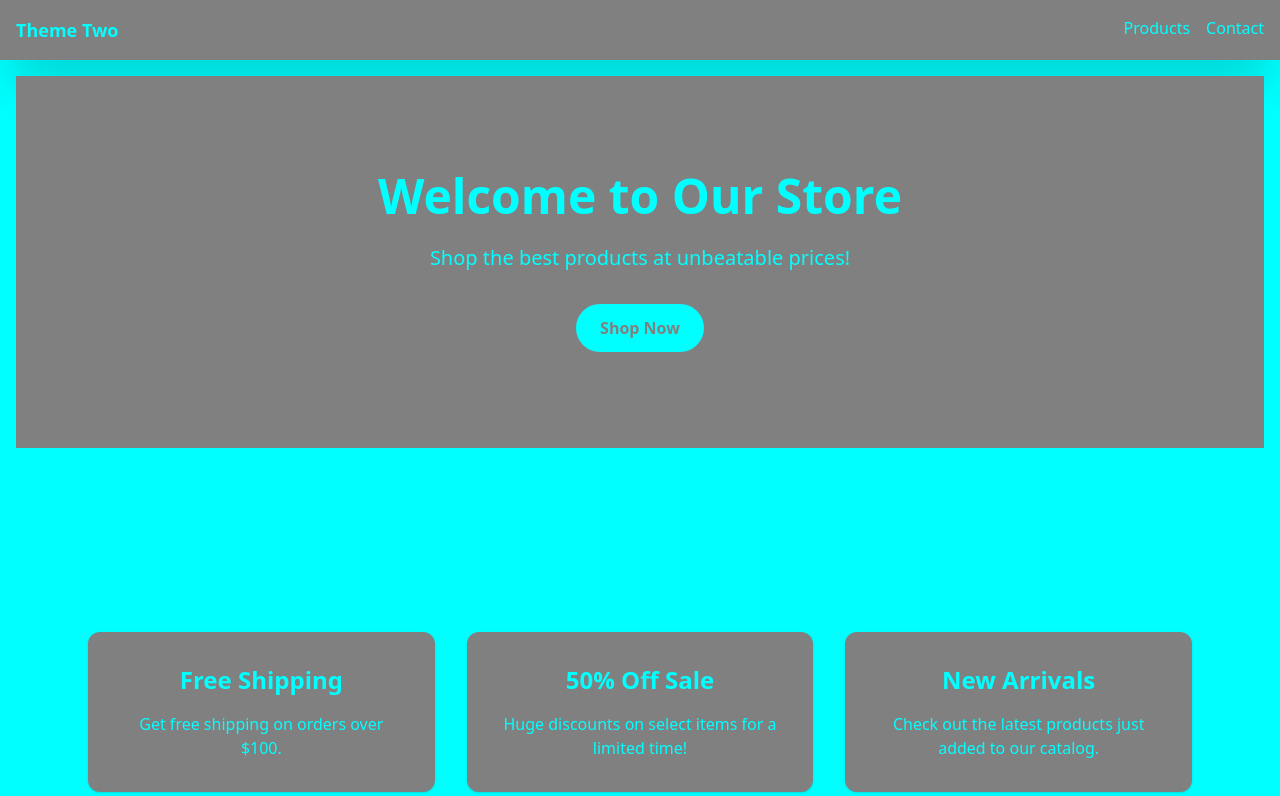
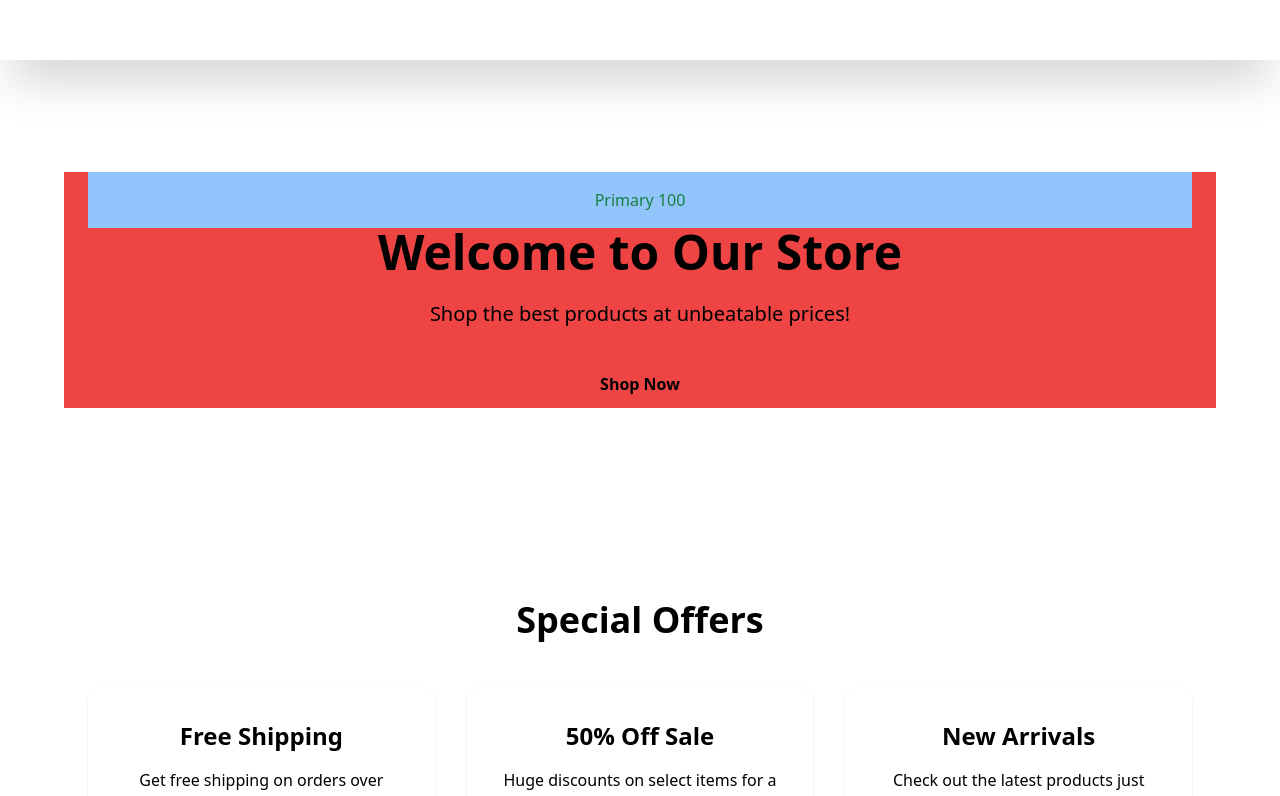
Before and after one commit to parthobepary/simple-chat, a Nuxt app: page / in a window 1280 px wide. Shown: the top 796 px of the page. Built offline with nearby package versions, Linux system fonts and the light colour scheme.

Commit message:
add dynamic color shade~~

```diff
--- a/app.vue
+++ b/app.vue
@@ -18,7 +18,7 @@ setTimeout(() => {
 console.log(route.query.primary)
 
 // setThemeColors(`#${route.query.primary}`, `#${route.query.secondary}`);
-setThemeColors('gray', 'cyan');
+setThemeColors('blue', 'green');
 </script>
 
 <template>
--- a/assets/css/main.css
+++ b/assets/css/main.css
@@ -1,4 +1,12 @@
 :root {
-    --color-primary: #2563eb; /* Default primary color */
-    --color-secondary: #e0f2fe; /* Default secondary color */
+    --primary-50: #fef2f2;
+    --primary-100: #fee2e2;
+    --primary-200: #fecaca;
+    --primary-300: #fca5a5;
+    --primary-400: #f87171;
+    --primary-500: #ef4444;
+    --primary-600: #dc2626;
+    --primary-700: #b91c1c;
+    --primary-800: #991b1b;
+    --primary-900: #7f1d1d;
 }
--- /dev/null
+++ b/composables/colors.ts
@@ -0,0 +1,98 @@
+export const colors = {
+    red: {
+        50: '#fef2f2',
+        100: '#fee2e2',
+        200: '#fecaca',
+        300: '#fca5a5',
+        400: '#f87171',
+        500: '#ef4444',
+        600: '#dc2626',
+        700: '#b91c1c',
+        800: '#991b1b',
+        900: '#7f1d1d',
+    },
+    blue: {
+        50: '#eff6ff',
+        100: '#dbeafe',
+        200: '#bfdbfe',
+        300: '#93c5fd',
+        400: '#60a5fa',
+        500: '#3b82f6',
+        600: '#2563eb',
+        700: '#1d4ed8',
+        800: '#1e40af',
+        900: '#1e3a8a',
+    },
+    green: {
+        50: '#f0fdf4',
+        100: '#dcfce7',
+        200: '#bbf7d0',
+        300: '#86efac',
+        400: '#4ade80',
+        500: '#22c55e',
+        600: '#16a34a',
+        700: '#15803d',
+        800: '#166534',
+        900: '#14532d',
+    },
+    emerald: {
+        50: '#ecfdf5',
+        100: '#d1fae5',
+        200: '#a7f3d0',
+        300: '#6ee7b7',
+        400: '#34d399',
+        500: '#10b981',
+        600: '#059669',
+        700: '#047857',
+        800: '#065f46',
+        900: '#064e3b',
+    },
+    cyan: {
+        50: '#ecfeff',
+        100: '#cffafe',
+        200: '#a5f3fc',
+        300: '#67e8f9',
+        400: '#22d3ee',
+        500: '#06b6d4',
+        600: '#0891b2',
+        700: '#0e7490',
+        800: '#155e75',
+        900: '#164e63',
+    },
+    indigo: {
+        50: '#eef2ff',
+        100: '#e0e7ff',
+        200: '#c7d2fe',
+        300: '#a5b4fc',
+        400: '#818cf8',
+        500: '#6366f1',
+        600: '#4f46e5',
+        700: '#4338ca',
+        800: '#3730a3',
+        900: '#312e81',
+    },
+    purple: {
+        50: '#f5f3ff',
+        100: '#ede9fe',
+        200: '#ddd6fe',
+        300: '#c4b5fd',
+        400: '#a78bfa',
+        500: '#8b5cf6',
+        600: '#7c3aed',
+        700: '#6d28d9',
+        800: '#5b21b6',
+        900: '#4c1d95',
+    },
+    pink: {
+        50: '#fdf2f8',
+        100: '#fce7f3',
+        200: '#fbcfe8',
+        300: '#f9a8d4',
+        400: '#f472b6',
+        500: '#ec4899',
+        600: '#db2777',
+        700: '#be185d',
+        800: '#9d174d',
+        900: '#831843',
+    },
+};
--- a/composables/useThemeColors.ts
+++ b/composables/useThemeColors.ts
@@ -1,9 +1,27 @@
+import {colors} from './colors';
+
 export const useThemeColors = () => {
-    const setThemeColors = (primary: string, secondary: string) => {
-        console.log(`Setting theme colors: Primary - ${primary}, Secondary - ${secondary}`);
+    const setThemeColors = (
+        primaryBase: keyof typeof colors = 'red',
+        secondaryBase: keyof typeof colors = 'blue'
+    ) => {
         if (process.client) {
-            document.documentElement.style.setProperty('--primary-color', primary)
-            document.documentElement.style.setProperty('--secondary-color', secondary)
+            const root = document.documentElement;
+
+            const primary = colors[primaryBase];
+            const secondary = colors[secondaryBase];
+
+            if (!primary || !secondary) {
+                console.error('Invalid color name!');
+                return;
+            }
+
+            const shades = [50, 100, 200, 300, 400, 500, 600, 700, 800, 900];
+
+            for (const shade of shades) {
+                root.style.setProperty(`--primary-${shade}`, primary[shade as keyof typeof primary]);
+                root.style.setProperty(`--secondary-${shade}`, secondary[shade as keyof typeof secondary]);
+            }
         }
     };
 
--- a/themes/theme2/components/Header.vue
+++ b/themes/theme2/components/Header.vue
@@ -14,7 +14,7 @@ watch(currentTheme, (newTheme) => {
         <nuxt-link to="/" class="text-secondary text-lg font-bold">Theme Two</nuxt-link>
       </div>
       <div class="flex space-x-4">
-        <nuxt-link to="/products" class="text-secondary hover:text-gray-300">Products</nuxt-link>
+        <nuxt-link to="/product" class="text-secondary hover:text-gray-300">Products</nuxt-link>
         <nuxt-link to="/contact" class="text-secondary hover:text-gray-300">Contact</nuxt-link>
       </div>
     </nav>
--- a/themes/theme2/pages/index.vue
+++ b/themes/theme2/pages/index.vue
@@ -7,9 +7,11 @@
 
     <!-- Hero Banner Section -->
     <section class="bg-primary text-secondary py-24">
-      <div class="max-w-6xl mx-auto px-6 text-center">
+      <div class="max-w-6xl mx-auto px-6 text-center bg-red-500">
+        <div :class="`bg-[var(--primary-300)] text-[var(--secondary-700)] p-4`">Primary 100</div>
+
         <h1 class="text-5xl font-bold mb-6">Welcome to Our Store</h1>
-        <p class="text-xl mb-8">Shop the best products at unbeatable prices!</p>
+        <p class="text-xl mb-8 bg-primary-900">Shop the best products at unbeatable prices!</p>
         <nuxt-link
             to="/products"
             class="inline-block bg-secondary text-primary font-semibold px-6 py-3 rounded-full hover:bg-gray-100 transition"
```
